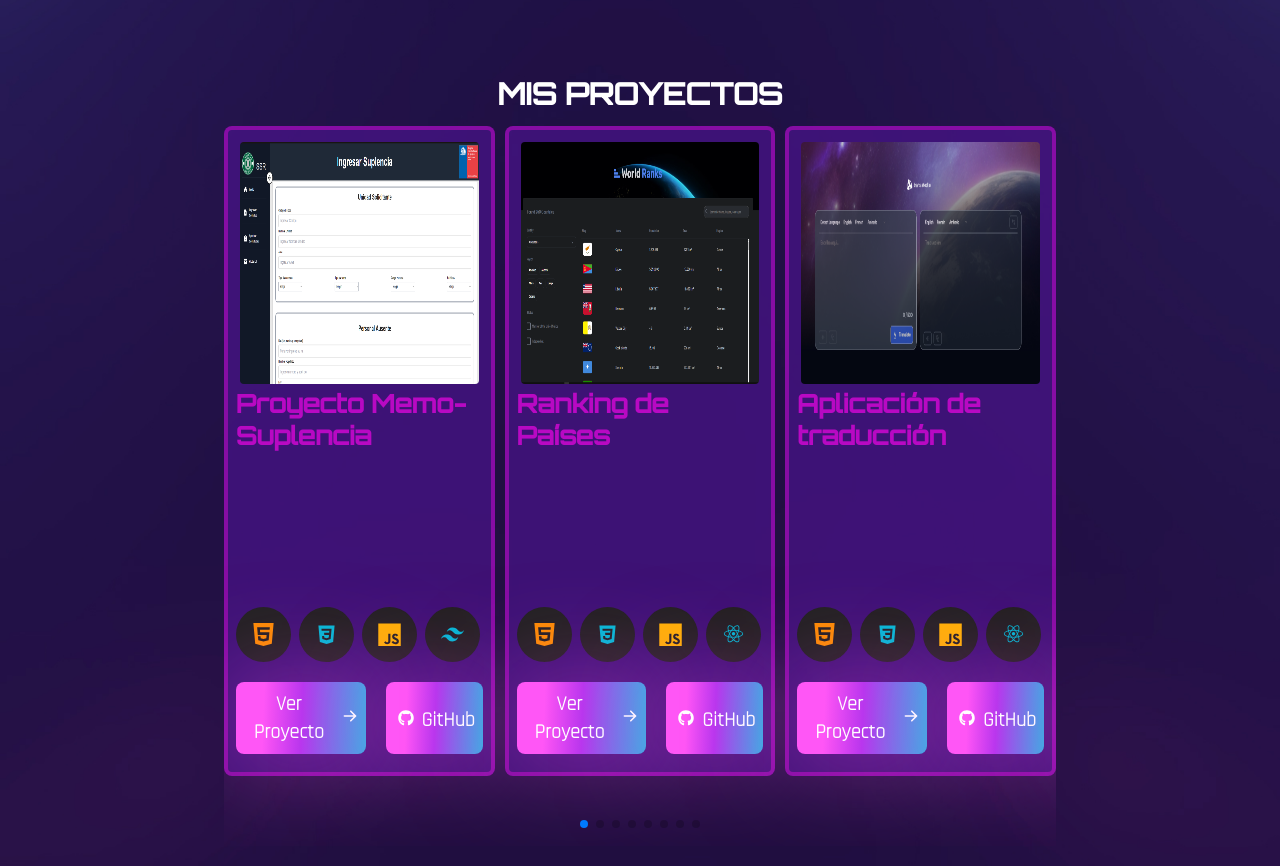
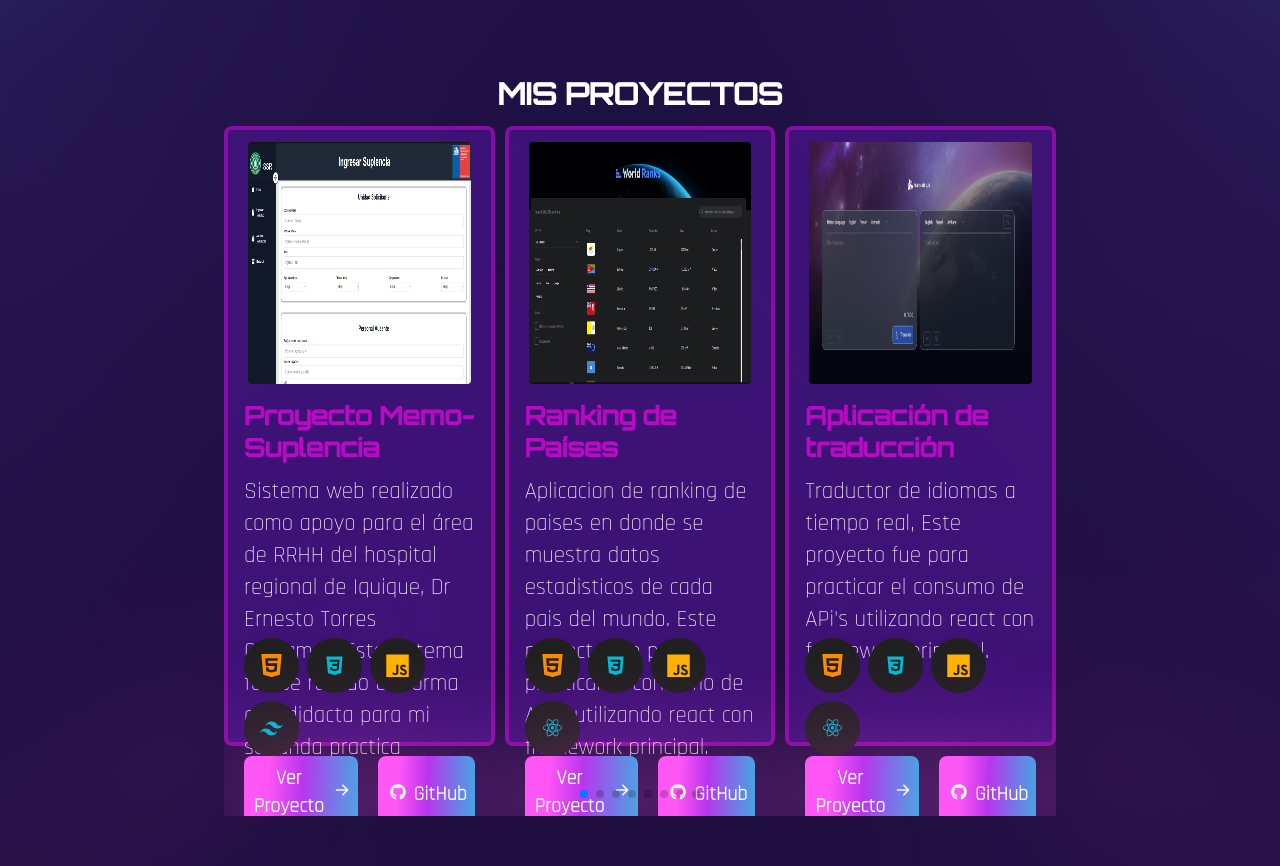
Before and after one commit to MaximilianoSoto/Project-Portfolio, a React (Vite) app: page / in a window 1280 px wide. Shown: the part 2980-3846 px from the top of the page. Built offline with nearby package versions, Linux system fonts and the light colour scheme; what tailwindcss-animated would draw is missing.

Commit message:
update 5.1

```diff
--- a/src/pages/Projects.jsx
+++ b/src/pages/Projects.jsx
@@ -48,7 +48,7 @@ export const Projects = () => {
               {ProjectsList &&
                 ProjectsList.map((item) => (
                   <SwiperSlide key={item.titulo}>
-                    <article className="mb-[40px] md:mb-[70px] h-[450px] md:h-[650px] flex flex-col items-center p-2 bg-purple-900/70 border-4 rounded-lg border-accent/60">
+                    <article className="mb-[40px] md:mb-[70px] h-[450px] md:h-[620px] flex flex-col items-center p-2 md:px-4 bg-purple-900/70 border-4 rounded-lg border-accent/60">
                       <header className="w-full text-center h-[250px] md:h-[250px]">
                         <img
                           src={item.preview}
@@ -56,11 +56,11 @@ export const Projects = () => {
                           className="w-full h-[250px] md:h-[250px] p-1 rounded-lg"
                         />
                       </header>
-                      <main className="w-full  md:h-[250px]">
-                        <h1 className="text-[20px] md:text-[25px] font-primary font-semibold  text-accent ">
+                      <main className="w-full    md:h-[250px]">
+                        <h1 className="text-[20px] md:text-[25px] md:py-3 font-primary font-semibold  text-accent ">
                           {item.titulo}
                         </h1>
-                        <p className="bg-orange-600  hidden text-[15px] md:h-[120px] md:text-[23px] leading-6 mt-5 font-secondary text-white">
+                        <p className="hidden   text-[15px] leading-6 mt-5 font-secondary text-white  md:inline md:h-[120px] md:text-[23px]">
                           {item.descripcion}
                         </p>
                       </main>
```
